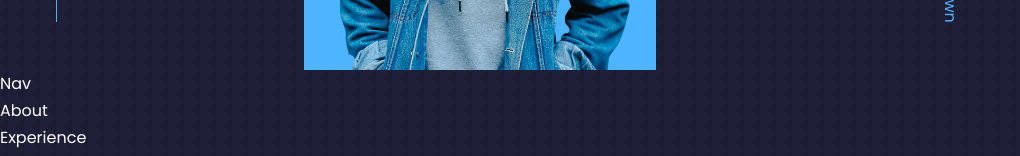
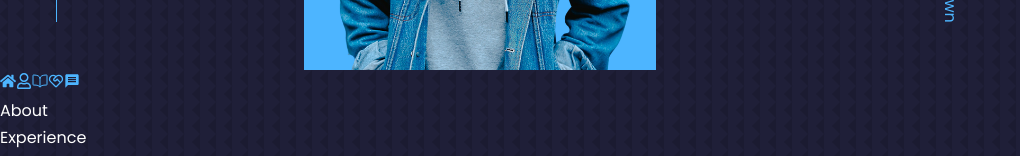
Before and after one commit to Meetkamal256/portfolio-website-template, a React (Create React App) app in the folder react-portfolio/: page / in a window 1280 px wide. Shown: the part 730-886 px from the top of the page, without its empty margins (0-1020 px from the left). Built offline with nearby package versions, Linux system fonts and the light colour scheme.

Commit message:
added navbar react icons

```diff
--- a/react-portfolio/src/components/nav/Nav.jsx
+++ b/react-portfolio/src/components/nav/Nav.jsx
@@ -1,10 +1,30 @@
-import React from 'react';
-import './nav.css';
+import React from "react";
+import "./nav.css";
+import { FaHome, FaRegUser } from "react-icons/fa";
+import { IoBookOutline } from "react-icons/io5";
+import { RiServiceLine } from "react-icons/ri";
+import { MdMessage } from "react-icons/md";
 
 const Nav = () => {
   return (
-    <div>Nav</div>
-  )
-}
+    <nav>
+      <a href="/">
+        <FaHome />
+      </a>
+      <a href="#about">
+        <FaRegUser />
+      </a>
+      <a href="#experience">
+        <IoBookOutline />
+      </a>
+      <a href="#services">
+        <RiServiceLine />
+      </a>
+      <a href="#contact">
+        <MdMessage />
+      </a>
+    </nav>
+  );
+};
 
-export default Nav
+export default Nav;
```
